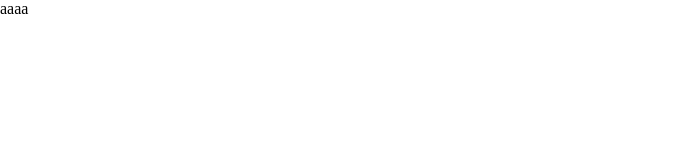
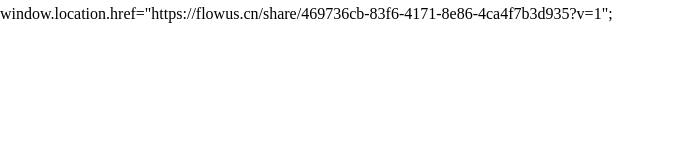
Before and after one commit to bbppnzg/bbppnzg.github.io, a plain HTML site: page index.html in a window 1280 px wide. Shown: the whole page, without its empty margins (0-675 px from the left). Drawn offline with Linux system fonts and the light colour scheme.

Commit message:
Update index.html

```diff
--- a/index.html
+++ b/index.html
@@ -21,8 +21,7 @@ var _hmt = _hmt || [];
 
     </head>
     <body>
-
-        aaaa
+       window.location.href="https://flowus.cn/share/469736cb-83f6-4171-8e86-4ca4f7b3d935?v=1";
     </body>
 
 </html>
```
